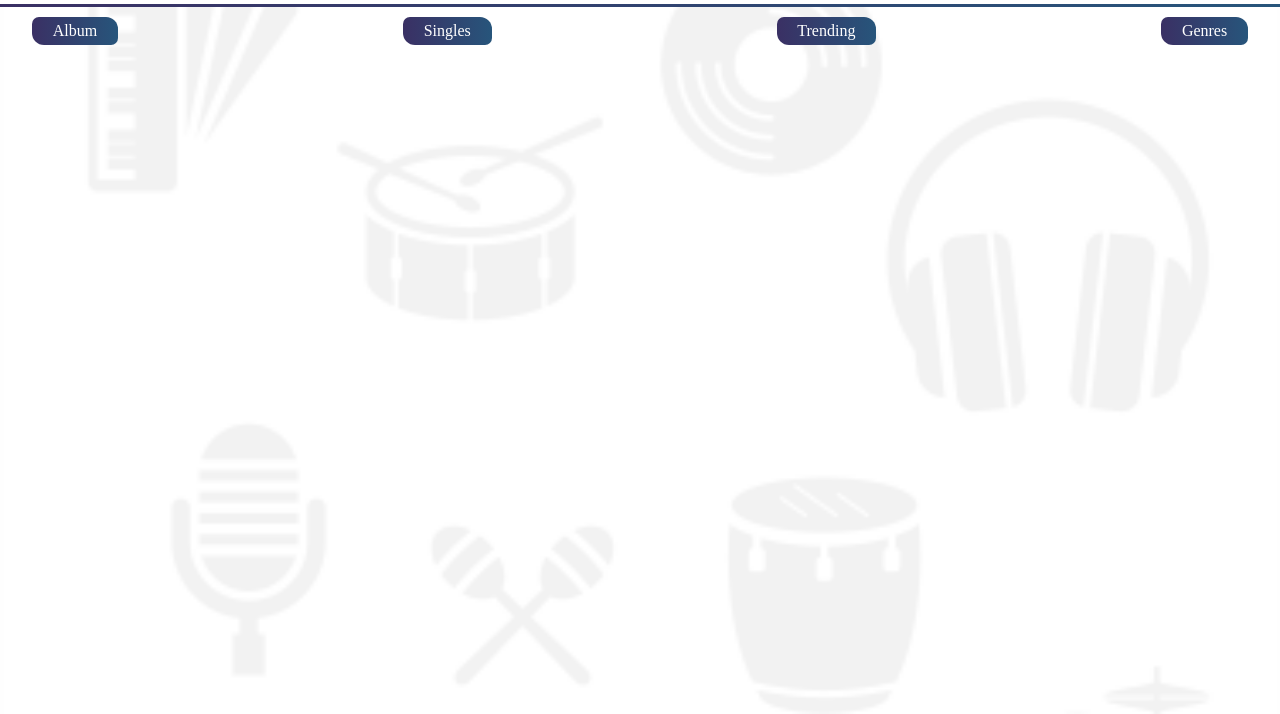
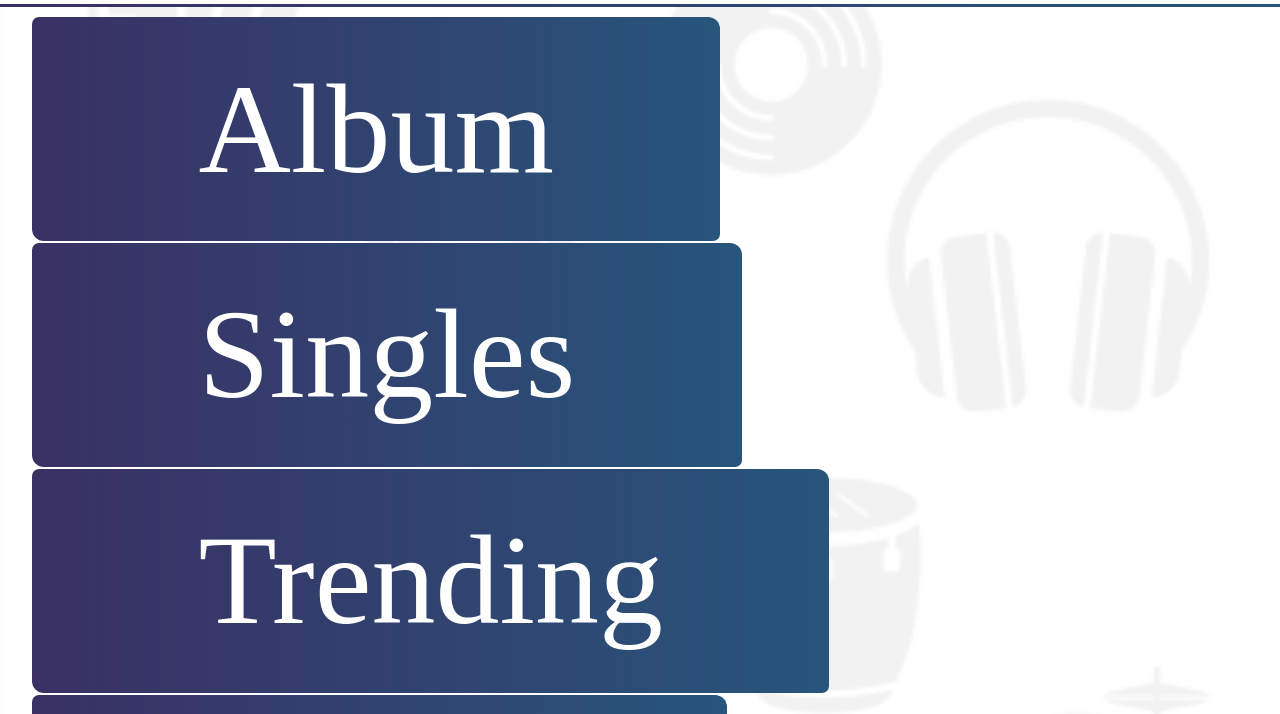
Before and after one commit to jossyboy2580/cupdattuneweb, a plain HTML site: page index.html in a window 1280 px wide. Shown: the part 86-800 px from the top of the page. Drawn offline with Linux system fonts and the light colour scheme.

Commit message:
third commit

```diff
--- a/assets/css/main.css
+++ b/assets/css/main.css
@@ -128,13 +128,13 @@ header::after {
     display: flex;
     justify-content: space-between;
     flex-wrap: wrap;
-    gap: 5px;
+    gap: 2px;
 }
 
 .quick__link__link {
     display: inline-block;
     text-decoration: none;
-    font-size: 1em;
+    font-size: 8em;
     padding: .3em 1.3em;
     background-image: linear-gradient(90deg, rgb(58, 48, 100), rgb(39, 85, 123));
     border-radius: 7px 12px 7px 12px;
```
Also changed, not shown: guide.txt (added).
